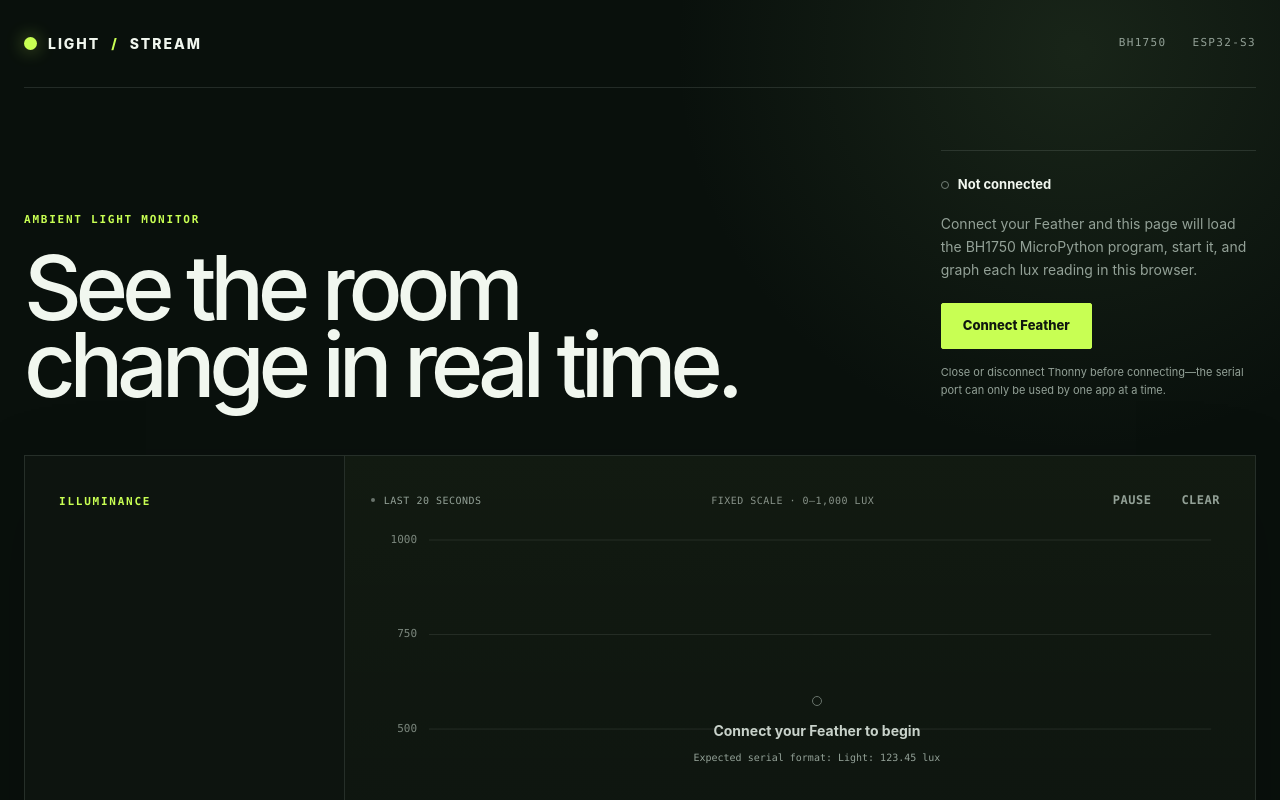
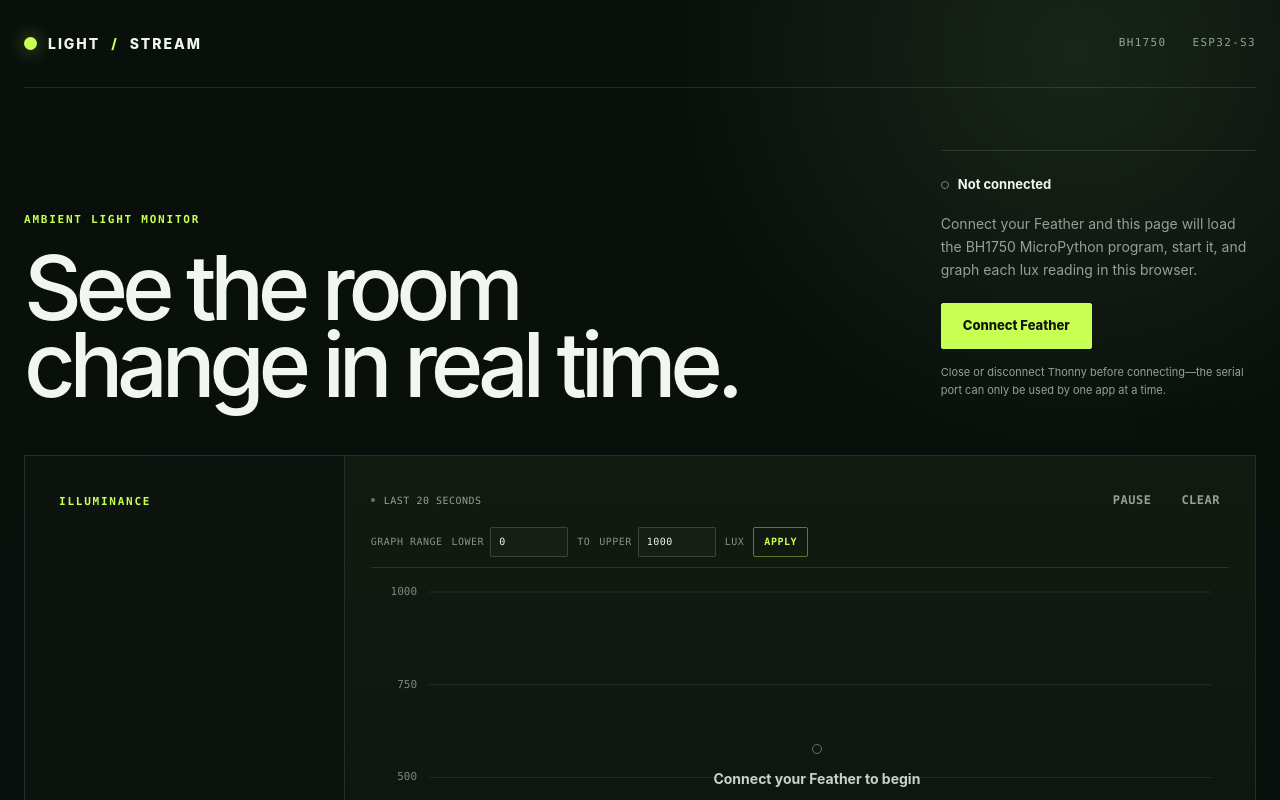
Before and after one commit to tscircuit/light-sensor, a Next.js app: page / in a window 1280 px wide. Shown: the top 800 px of the page. Built offline with nearby package versions, Linux system fonts and the light colour scheme.

Commit message:
Add configurable graph bounds

```diff
--- a/app/globals.css
+++ b/app/globals.css
@@ -322,10 +322,6 @@ h1 {
   gap: 9px;
 }
 
-.scale-label {
-  color: rgba(220, 235, 224, 0.58);
-}
-
 .live-indicator {
   width: 4px;
   height: 4px;
@@ -347,6 +343,67 @@ h1 {
   padding: 7px 9px;
   font-family: ui-monospace, SFMono-Regular, Menlo, monospace;
   text-transform: uppercase;
+}
+
+.scale-controls {
+  min-height: 52px;
+  display: flex;
+  align-items: center;
+  gap: 9px;
+  border-bottom: 1px solid var(--line);
+  color: rgba(220, 235, 224, 0.58);
+  font-family: ui-monospace, SFMono-Regular, Menlo, monospace;
+  font-size: 10px;
+  letter-spacing: 0.05em;
+  text-transform: uppercase;
+}
+
+.scale-controls label {
+  display: flex;
+  align-items: center;
+  gap: 6px;
+}
+
+.scale-controls input {
+  width: 78px;
+  height: 30px;
+  padding: 0 8px;
+  border: 1px solid rgba(220, 235, 224, 0.18);
+  border-radius: 2px;
+  outline: none;
+  background: rgba(255, 255, 255, 0.025);
+  color: var(--ink);
+  font: inherit;
+  font-variant-numeric: tabular-nums;
+}
+
+.scale-controls input:focus {
+  border-color: var(--acid);
+  box-shadow: 0 0 0 2px rgba(200, 255, 83, 0.1);
+}
+
+.scale-controls button {
+  height: 30px;
+  padding: 0 10px;
+  border: 1px solid rgba(200, 255, 83, 0.42);
+  border-radius: 2px;
+  background: transparent;
+  color: var(--acid);
+  cursor: pointer;
+  font: inherit;
+  font-weight: 800;
+  text-transform: uppercase;
+}
+
+.scale-controls button:hover {
+  border-color: var(--acid);
+  background: rgba(200, 255, 83, 0.08);
+}
+
+.scale-error {
+  color: #ff9f88;
+  letter-spacing: 0;
+  text-transform: none;
 }
 
 .chart-stage {
@@ -553,8 +610,21 @@ footer > span {
     padding: 20px 10px 16px;
   }
 
-  .scale-label {
-    display: none;
+  .scale-controls {
+    padding: 10px 0;
+    flex-wrap: wrap;
+  }
+
+  .scale-controls > span:first-child {
+    width: 100%;
+  }
+
+  .scale-controls label > span {
+    position: absolute;
+    width: 1px;
+    height: 1px;
+    overflow: hidden;
+    clip: rect(0 0 0 0);
   }
 
   .chart-canvas {
--- a/app/page.tsx
+++ b/app/page.tsx
@@ -24,8 +24,8 @@ type SerialNavigator = Navigator & {
 
 const MAX_POINTS = 3600;
 const WINDOW_MS = 20_000;
-const CHART_MIN_LUX = 0;
-const CHART_MAX_LUX = 1000;
+const DEFAULT_CHART_MIN_LUX = 0;
+const DEFAULT_CHART_MAX_LUX = 1000;
 const ESPRESSIF_USB_VENDOR_ID = 0x303a;
 const SENSOR_SCRIPT = `from machine import I2C, Pin
 from time import sleep_ms
@@ -70,7 +70,15 @@ while True:
 const sleep = (milliseconds: number) =>
   new Promise((resolve) => window.setTimeout(resolve, milliseconds));
 
-function LuxChart({ readings }: { readings: Reading[] }) {
+function LuxChart({
+  readings,
+  minLux,
+  maxLux,
+}: {
+  readings: Reading[];
+  minLux: number;
+  maxLux: number;
+}) {
   const canvasRef = useRef<HTMLCanvasElement>(null);
 
   useEffect(() => {
@@ -96,8 +104,8 @@ function LuxChart({ readings }: { readings: Reading[] }) {
 
       const now = readings.at(-1)?.time ?? performance.now();
       const visible = readings.filter((reading) => reading.time >= now - WINDOW_MS);
-      const min = CHART_MIN_LUX;
-      const max = CHART_MAX_LUX;
+      const min = minLux;
+      const max = maxLux;
 
       ctx.lineWidth = 1;
       ctx.font = "11px ui-monospace, SFMono-Regular, Menlo, monospace";
@@ -176,7 +184,7 @@ function LuxChart({ readings }: { readings: Reading[] }) {
     const observer = new ResizeObserver(draw);
     observer.observe(canvas);
     return () => observer.disconnect();
-  }, [readings]);
+  }, [readings, minLux, maxLux]);
 
   return (
     <canvas
@@ -195,6 +203,15 @@ export default function Home() {
   >("disconnected");
   const [paused, setPaused] = useState(false);
   const [error, setError] = useState("");
+  const [chartMinLux, setChartMinLux] = useState(DEFAULT_CHART_MIN_LUX);
+  const [chartMaxLux, setChartMaxLux] = useState(DEFAULT_CHART_MAX_LUX);
+  const [chartMinInput, setChartMinInput] = useState(
+    String(DEFAULT_CHART_MIN_LUX),
+  );
+  const [chartMaxInput, setChartMaxInput] = useState(
+    String(DEFAULT_CHART_MAX_LUX),
+  );
+  const [scaleError, setScaleError] = useState("");
   const [webSerialSupported, setWebSerialSupported] = useState<boolean | null>(null);
   const portRef = useRef<SerialPortLike | null>(null);
   const readerRef = useRef<ReadableStreamDefaultReader<Uint8Array> | null>(null);
@@ -421,6 +438,28 @@ export default function Home() {
     error: "No compatible sensor data",
   }[connectionState];
   const formatStat = (value: number) => (hasReadings ? value.toFixed(1) : "—");
+  const applyChartScale = (event: React.FormEvent<HTMLFormElement>) => {
+    event.preventDefault();
+    const nextMin = Number(chartMinInput);
+    const nextMax = Number(chartMaxInput);
+
+    if (!Number.isFinite(nextMin) || !Number.isFinite(nextMax)) {
+      setScaleError("Enter a number for both bounds.");
+      return;
+    }
+    if (nextMin < 0) {
+      setScaleError("The lower bound cannot be negative.");
+      return;
+    }
+    if (nextMax <= nextMin) {
+      setScaleError("The upper bound must be greater than the lower bound.");
+      return;
+    }
+
+    setChartMinLux(nextMin);
+    setChartMaxLux(nextMax);
+    setScaleError("");
+  };
 
   return (
     <main>
@@ -501,7 +540,6 @@ export default function Home() {
               <span className={`live-indicator ${connectionState === "live" ? "active" : ""}`} />
               Last 20 seconds
             </div>
-            <span className="scale-label">Fixed scale · 0–1,000 lux</span>
             <div className="chart-actions">
               <button onClick={() => setPaused((current) => !current)}>
                 {paused ? "Resume" : "Pause"}
@@ -509,8 +547,47 @@ export default function Home() {
               <button onClick={() => setReadings([])}>Clear</button>
             </div>
           </div>
+          <form className="scale-controls" onSubmit={applyChartScale}>
+            <span>Graph range</span>
+            <label>
+              <span>Lower</span>
+              <input
+                type="number"
+                min="0"
+                step="any"
+                inputMode="decimal"
+                value={chartMinInput}
+                onChange={(event) => setChartMinInput(event.target.value)}
+                aria-label="Graph lower bound in lux"
+              />
+            </label>
+            <span aria-hidden="true">to</span>
+            <label>
+              <span>Upper</span>
+              <input
+                type="number"
+                min="0"
+                step="any"
+                inputMode="decimal"
+                value={chartMaxInput}
+                onChange={(event) => setChartMaxInput(event.target.value)}
+                aria-label="Graph upper bound in lux"
+              />
+            </label>
+            <span>lux</span>
+            <button type="submit">Apply</button>
+            {scaleError && (
+              <span className="scale-error" role="alert">
+                {scaleError}
+              </span>
+            )}
+          </form>
           <div className="chart-stage">
-            <LuxChart readings={readings} />
+            <LuxChart
+              readings={readings}
+              minLux={chartMinLux}
+              maxLux={chartMaxLux}
+            />
             {!hasReadings && (
               <div className={`empty-chart ${connectionState}`} aria-live="polite">
                 <span />
```
Also changed, not shown: 1 other file (tests, documents, lock files or other folders).
